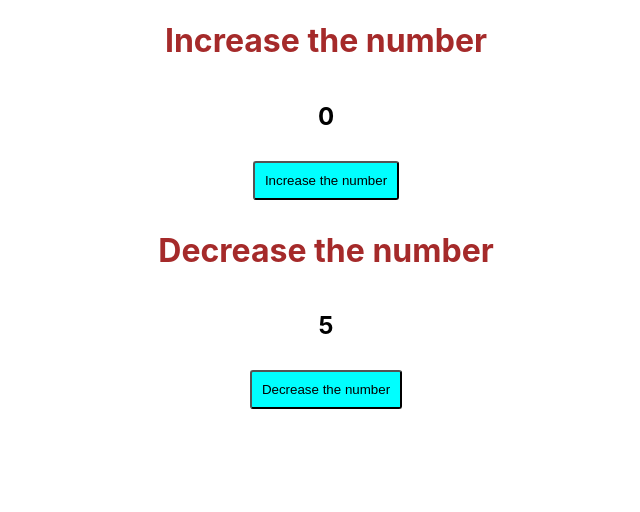
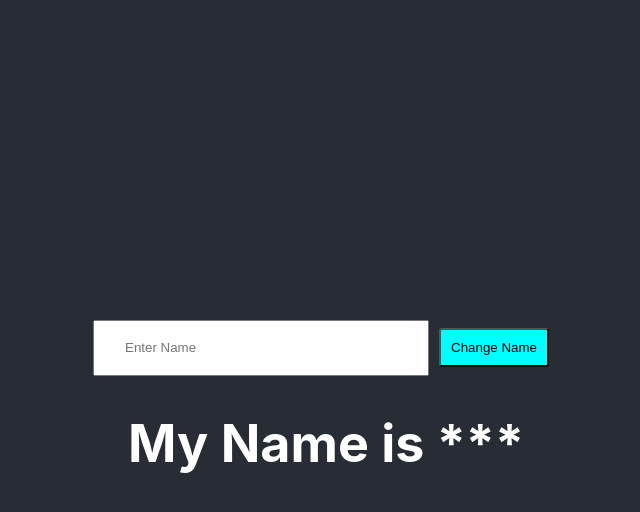
Before and after one commit to ashwini286/technitium_sol, a React (Create React App) app: page / in a window 1280 px wide. Shown: the top 512 px of the page, without its empty margins (314-954 px from the left). Built offline with nearby package versions, Linux system fonts and the light colour scheme.

Commit message:
Name Changer

```diff
--- a/src/App.js
+++ b/src/App.js
@@ -1,12 +1,6 @@
-// import logo from './logo.svg';
-// import './App.css';
 
-// import card from "./Componante/Card/Card";
-// import Card from "./Componante/Card/Card"
-import DecreaseButton from "./Componante/Counter_App/DecreaseButton";
-
-import Counter from "./Componante/Counter_App/IncreaseButton";
-
+import './App.css';
+import NameUpdater from "./Componante/Counter_App/Name_updater/NameUpdater";
 
 
 
@@ -15,13 +9,8 @@ function App() {
   return (
     <div className="App">
       <header className="App-header">
-      {/* // <div>
-      // <header> */}
 
-
-      <Counter />
-      <DecreaseButton />
-
+     <NameUpdater />
 
       </header>
     </div>
--- a/src/Componante/Counter_App/DecreaseButton.js
+++ /dev/null
@@ -1,23 +0,0 @@
-
-import React, { useState } from 'react'
-import './bothButton.css'
-
-export default function DecreaseButton() {
-    const[DecNum, DecCount] = useState(5)
-
-    function DecNumber() {
-        const DecCountt = DecNum - 1
-        DecCount(DecCountt)
-        if ( DecCountt < 0) {
-            DecCount(alert("sorry we can't go ahead"))
-        }
-    }
-    return (
-        <div className='App'>
-            <h1>Decrease the number</h1>
-            <h2>{DecNum}</h2>
-            <button className='btn' onClick={DecNumber}>Decrease the number</button>
-
-        </div>
-    )
-}
--- a/src/Componante/Counter_App/IncreaseButton.js
+++ /dev/null
@@ -1,21 +0,0 @@
-import React, { useState } from 'react'
-import './bothButton.css'
-
-export default function Counter() {
-    const[countNum , setCount] = useState(0)
-
-    function AddNum(){
-        // setCount(countNum + 1)
-        const newcount = countNum + 1
-        setCount(newcount)
-    }
-  return (
-    <div className='App'>
-      <h1>Increase the number</h1>
-      <h2>{countNum}</h2>
-      <button className='btn' onClick={AddNum}>Increase the number</button>
-
-
-    </div>
-  )
-}
--- /dev/null
+++ b/src/Componante/Counter_App/Name_updater/NameUpdater.css
@@ -0,0 +1,15 @@
+
+input {
+    margin-top: 30px;
+    width: 300px;
+    height: 50px;
+    padding-left: 30px;
+
+
+}
+.btn{
+    margin: 10px;
+    padding: 10px;
+    border-radius: 3px;
+    background-color: aqua;
+}
--- /dev/null
+++ b/src/Componante/Counter_App/Name_updater/NameUpdater.js
@@ -0,0 +1,33 @@
+import React, { useState } from 'react'
+import { Fragment } from 'react'
+
+import './NameUpdater.css'
+export default function NameUpdater() {
+
+    const [CurrentName , UpdateName] = useState('***')
+    const [name,setname] = useState('')
+    const Namechange = (event) => {
+        setname(event.target.value)
+    }
+    const fromSubmit = (event) => {
+        event.preventDefault()
+        UpdateName(name)
+
+    }
+
+
+  return (
+    <Fragment class="form">
+     <form onSubmit={fromSubmit}>
+      <input
+      className='inputTag'
+      placeholder='Enter Name'
+      onChange={Namechange}
+/>
+
+      <button type='submit' className='btn'>Change Name</button>
+      </form>
+      <h1>My Name is {CurrentName}</h1>
+    </Fragment>
+  )
+}
--- a/src/Componante/Counter_App/bothButton.css
+++ /dev/null
@@ -1,18 +0,0 @@
-.App{
-   display: flex;
-   flex-direction: column;
-   justify-content: center;
-   align-items: center;
-
-}
-
-h1{
-color: brown;
-}
-
-.btn{
-    margin: 10px;
-    padding: 10px;
-    border-radius: 3px;
-    background-color: aqua;
-}
```
